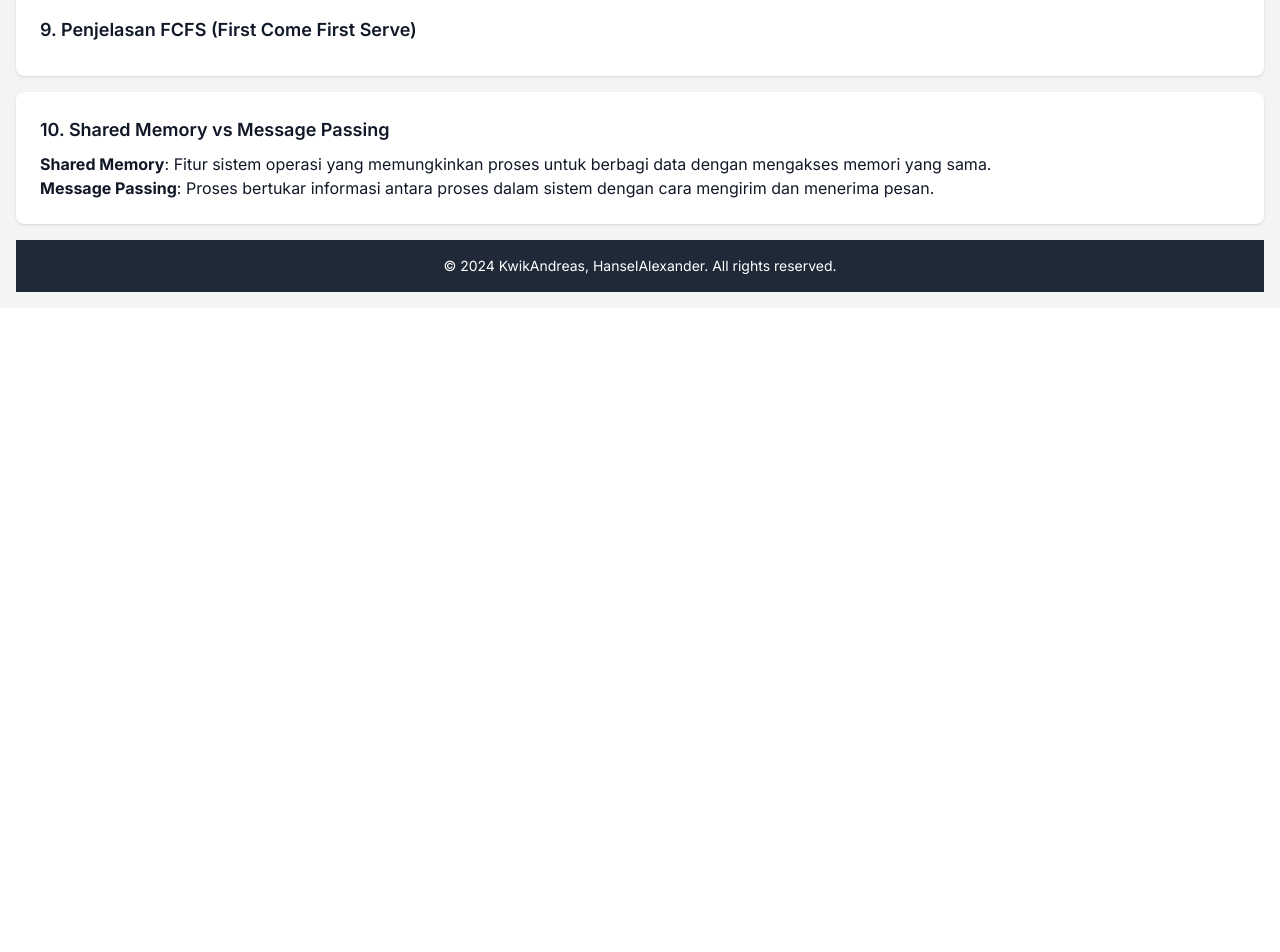
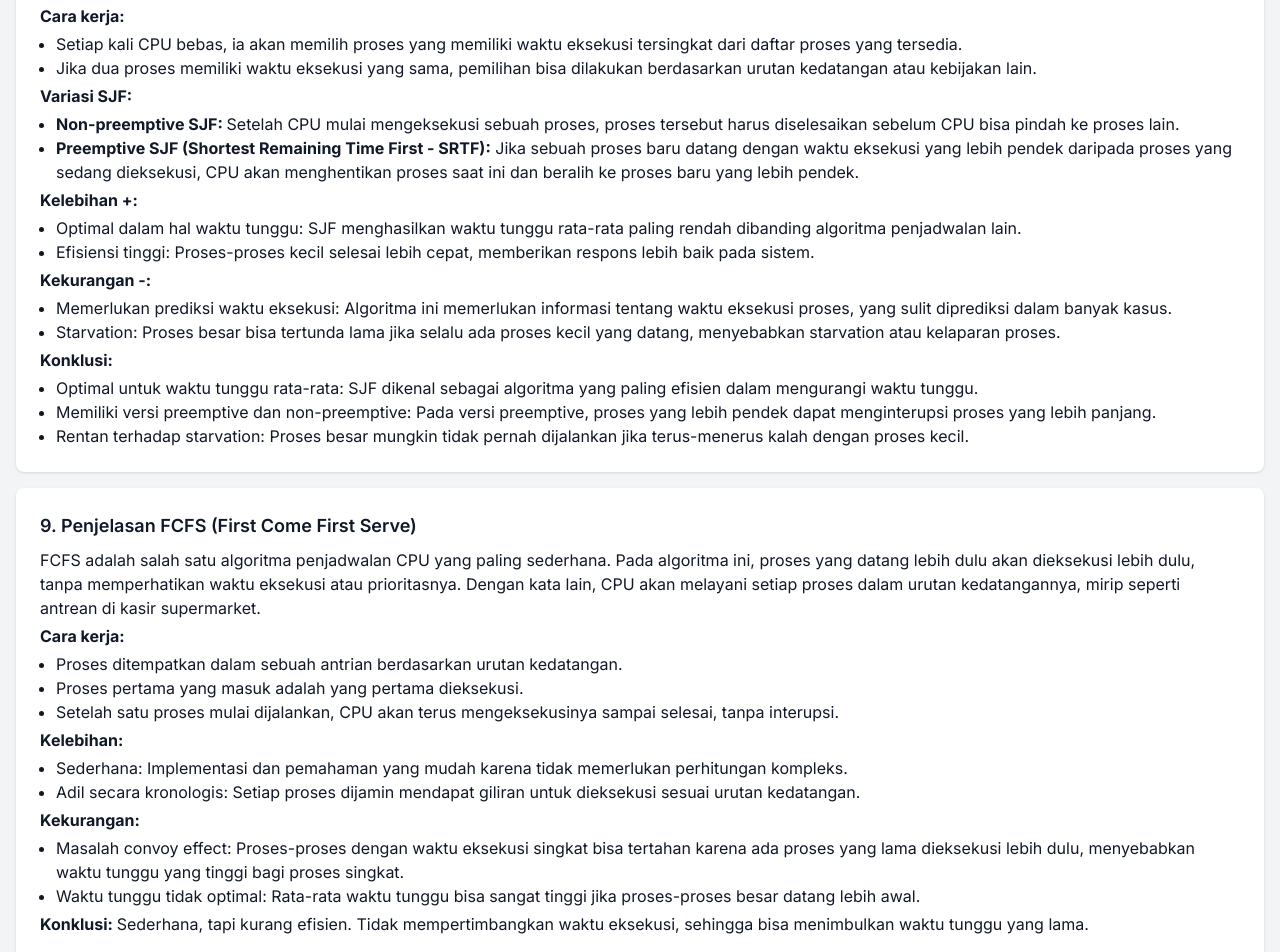
Before and after one commit to KwikAndreas/os_uts, a Next.js app: page / in a window 1280 px wide. Shown: the part 1920-2872 px from the top of the page. Before the commit the page ends 2228 px from the top, so only its background shows below. Built offline with nearby package versions, Linux system fonts and the light colour scheme.

Commit message:
nomor 89

```diff
--- a/app/pages/no8.tsx
+++ b/app/pages/no8.tsx
@@ -2,12 +2,93 @@ const Nomor8 = () => {
   return (
     <div
       id="question-8"
-      className="p-6 my-4 bg-white dark:bg-gray-700 shadow rounded-lg"
+      className="p-6 my-4 bg-white dark:bg-gray-700 shadow rounded-lg space-y-1"
     >
       <h2 className="text-lg font-semibold mb-2">
         8. Penjelasan SJF (Shortest Job First)
       </h2>
-      <p></p>
+      <p>
+        SJF adalah algoritma penjadwalan yang mengutamakan proses yang memiliki
+        waktu eksekusi atau burst time paling pendek. Algoritma ini berusaha
+        meminimalkan waktu tunggu rata-rata dengan menyelesaikan proses-proses
+        yang lebih cepat lebih dulu.
+      </p>
+      <p>
+        <strong>Cara kerja: </strong>
+      </p>
+      <ul className="list-disc pl-4">
+        <li>
+          Setiap kali CPU bebas, ia akan memilih proses yang memiliki waktu
+          eksekusi tersingkat dari daftar proses yang tersedia.
+        </li>
+        <li>
+          Jika dua proses memiliki waktu eksekusi yang sama, pemilihan bisa
+          dilakukan berdasarkan urutan kedatangan atau kebijakan lain.
+        </li>
+      </ul>
+      <p>
+        <strong>Variasi SJF: </strong>
+      </p>
+      <ul className="list-disc pl-4">
+        <li>
+          <strong>Non-preemptive SJF: </strong>
+          Setelah CPU mulai mengeksekusi sebuah proses, proses tersebut harus
+          diselesaikan sebelum CPU bisa pindah ke proses lain.
+        </li>
+        <li>
+          <strong>
+            Preemptive SJF (Shortest Remaining Time First - SRTF):
+          </strong>{" "}
+          Jika sebuah proses baru datang dengan waktu eksekusi yang lebih pendek
+          daripada proses yang sedang dieksekusi, CPU akan menghentikan proses
+          saat ini dan beralih ke proses baru yang lebih pendek.
+        </li>
+      </ul>
+      <p>
+        <strong>Kelebihan +: </strong>
+      </p>
+      <ul className="list-disc pl-4">
+        <li>
+          Optimal dalam hal waktu tunggu: SJF menghasilkan waktu tunggu
+          rata-rata paling rendah dibanding algoritma penjadwalan lain.
+        </li>
+        <li>
+          Efisiensi tinggi: Proses-proses kecil selesai lebih cepat, memberikan
+          respons lebih baik pada sistem.
+        </li>
+      </ul>
+      <p>
+        <strong>Kekurangan -: </strong>
+      </p>
+      <ul className="list-disc pl-4">
+        <li>
+          Memerlukan prediksi waktu eksekusi: Algoritma ini memerlukan informasi
+          tentang waktu eksekusi proses, yang sulit diprediksi dalam banyak
+          kasus.
+        </li>
+        <li>
+          Starvation: Proses besar bisa tertunda lama jika selalu ada proses
+          kecil yang datang, menyebabkan starvation atau kelaparan proses.
+        </li>
+      </ul>
+      <p>
+        <strong>Konklusi: </strong>
+      </p>
+      <ul className="list-disc pl-4">
+        <li>
+          Optimal untuk waktu tunggu rata-rata: SJF dikenal sebagai algoritma
+          yang paling efisien dalam mengurangi waktu tunggu.
+        </li>
+        <li>
+          Memiliki versi preemptive dan non-preemptive: Pada versi preemptive,
+          proses yang lebih pendek dapat menginterupsi proses yang lebih
+          panjang.
+        </li>
+        <li>
+          Rentan terhadap starvation: Proses besar mungkin tidak pernah
+          dijalankan jika terus-menerus kalah dengan proses kecil.
+        </li>
+      </ul>
     </div>
   );
 };
--- a/app/pages/no9.tsx
+++ b/app/pages/no9.tsx
@@ -2,13 +2,62 @@ const Nomor9 = () => {
   return (
     <div
       id="question-9"
-      className="p-6 my-4 bg-white dark:bg-gray-700 shadow rounded-lg"
+      className="p-6 my-4 bg-white dark:bg-gray-700 shadow rounded-lg space-y-1"
     >
       <h2 className="text-lg font-semibold mb-2">
         9. Penjelasan FCFS (First Come First Serve)
       </h2>
       <p>
-
+        FCFS adalah salah satu algoritma penjadwalan CPU yang paling sederhana.
+        Pada algoritma ini, proses yang datang lebih dulu akan dieksekusi lebih
+        dulu, tanpa memperhatikan waktu eksekusi atau prioritasnya. Dengan kata
+        lain, CPU akan melayani setiap proses dalam urutan kedatangannya, mirip
+        seperti antrean di kasir supermarket.
+      </p>
+      <p>
+        <strong>Cara kerja: </strong>
+      </p>
+      <ul className="list-disc pl-4">
+        <li>
+          Proses ditempatkan dalam sebuah antrian berdasarkan urutan kedatangan.
+        </li>
+        <li>Proses pertama yang masuk adalah yang pertama dieksekusi.</li>
+        <li>
+          Setelah satu proses mulai dijalankan, CPU akan terus mengeksekusinya
+          sampai selesai, tanpa interupsi.
+        </li>
+      </ul>
+      <p>
+        <strong>Kelebihan: </strong>
+      </p>
+      <ul className="list-disc pl-4">
+        <li>
+          Sederhana: Implementasi dan pemahaman yang mudah karena tidak
+          memerlukan perhitungan kompleks.
+        </li>
+        <li>
+          Adil secara kronologis: Setiap proses dijamin mendapat giliran untuk
+          dieksekusi sesuai urutan kedatangan.
+        </li>
+      </ul>
+      <p>
+        <strong>Kekurangan: </strong>
+      </p>
+      <ul className="list-disc pl-4">
+        <li>
+          Masalah convoy effect: Proses-proses dengan waktu eksekusi singkat
+          bisa tertahan karena ada proses yang lama dieksekusi lebih dulu,
+          menyebabkan waktu tunggu yang tinggi bagi proses singkat.
+        </li>
+        <li>
+          Waktu tunggu tidak optimal: Rata-rata waktu tunggu bisa sangat tinggi
+          jika proses-proses besar datang lebih awal.
+        </li>
+      </ul>
+      <p>
+        <strong>Konklusi: </strong>Sederhana, tapi kurang efisien. Tidak
+        mempertimbangkan waktu eksekusi, sehingga bisa menimbulkan waktu tunggu
+        yang lama.
       </p>
     </div>
   );
```
